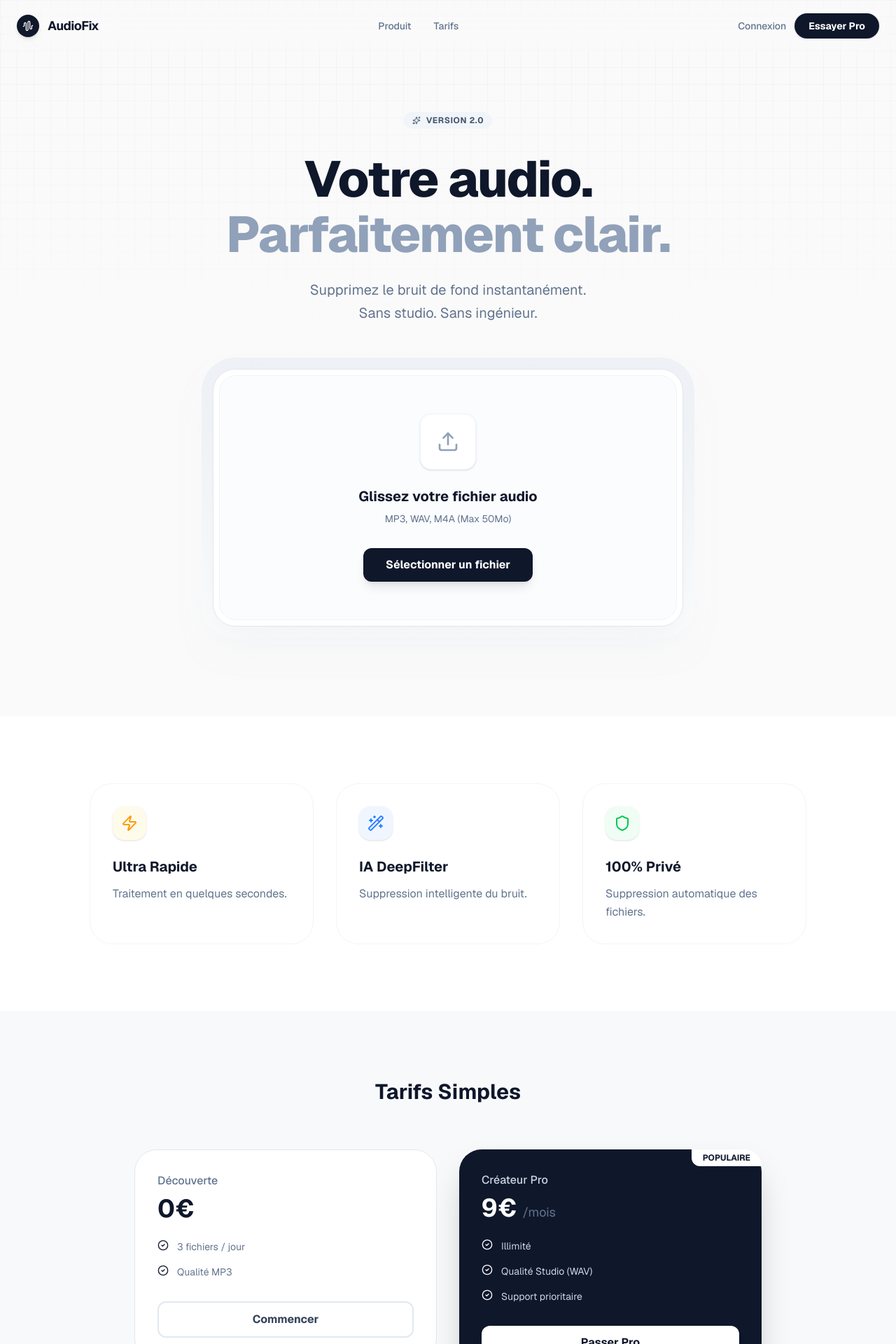
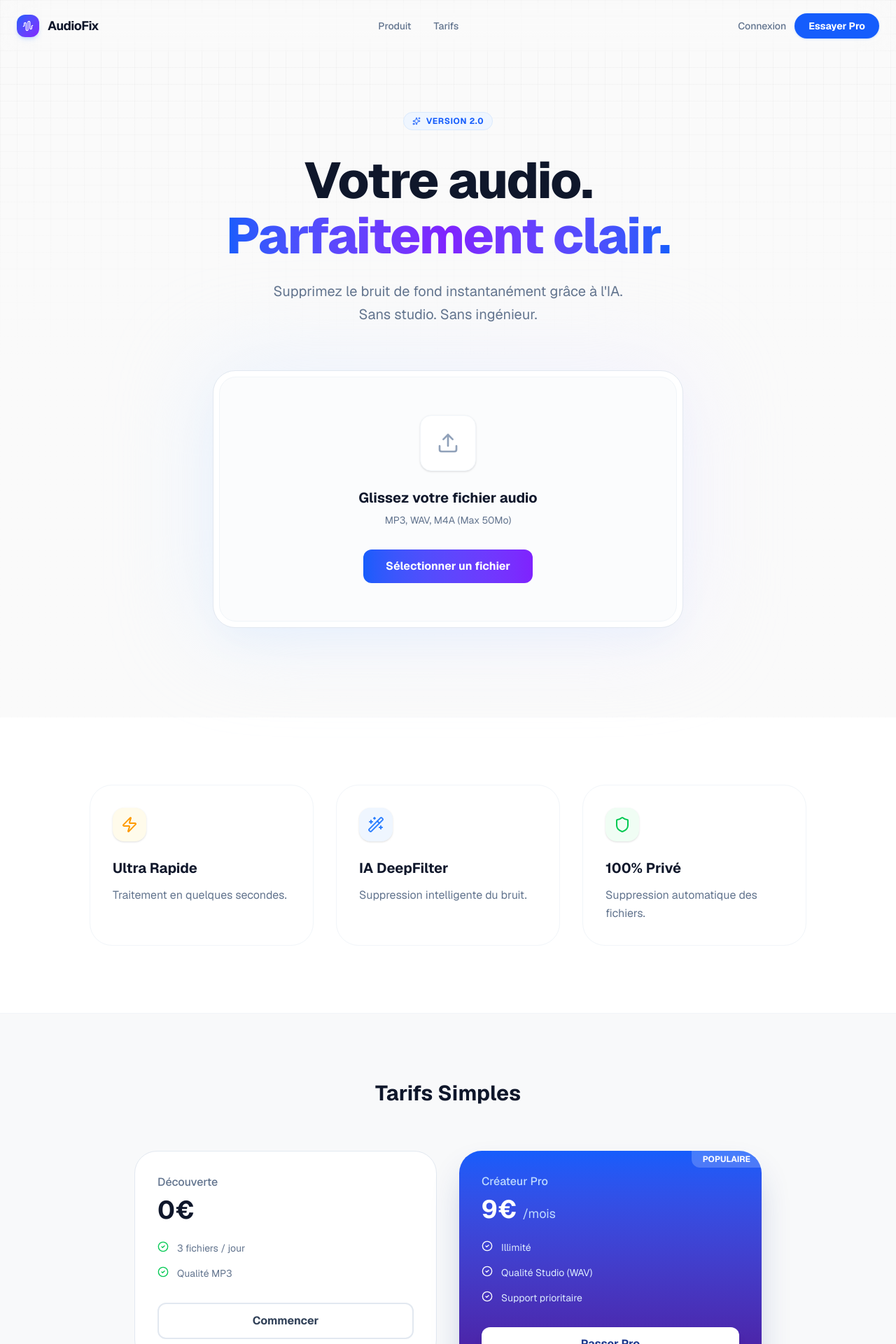
Before and after one commit to mohadzfr/audio-cleaner-saas, a Next.js app: page / in a window 1280 px wide. Shown: the top 1920 px of the page at 70% size. Built offline with nearby package versions, Linux system fonts and the light colour scheme.

Commit message:
Redesign complet + dynamic island V3

```diff
--- a/app/page.tsx
+++ b/app/page.tsx
@@ -1,7 +1,6 @@
 "use client";
 
 import { useState, useEffect } from "react";
-// CORRECTION ICI : J'ai rajouté Wand2 et Sparkles
 import { Upload, Wand2, CheckCircle2, AudioWaveform, Zap, Shield, X, Sparkles, ArrowRight } from "lucide-react";
 import { motion, AnimatePresence, useScroll } from "framer-motion";
 
@@ -64,11 +63,11 @@ export default function Home() {
     }
   };
 
-  // --- CONFIGURATION NAVBAR (CORRECTION MOBILE) ---
+  // --- CONFIGURATION NAVBAR ---
   const navVariants = {
     top: {
       width: "100%",
-      maxWidth: "100%",
+      maxWidth: "100%", // Empêche le dépassement sur mobile
       top: 0,
       y: 0,
       borderRadius: 0,
@@ -92,7 +91,7 @@ export default function Home() {
   };
 
   return (
-    <div className="min-h-screen bg-[#FAFAFA] text-slate-900 font-sans selection:bg-blue-100 selection:text-blue-900 overflow-x-hidden w-full">
+    <div className="min-h-screen bg-[#FAFAFA] text-slate-900 font-sans selection:bg-blue-500 selection:text-white overflow-x-hidden w-full">
 
       {/* --- MODAL --- */}
       <AnimatePresence>
@@ -105,10 +104,13 @@ export default function Home() {
              initial={{ scale: 0.95, opacity: 0 }} animate={{ scale: 1, opacity: 1 }} exit={{ scale: 0.95, opacity: 0 }}
              className="bg-white border border-slate-200 p-8 rounded-3xl max-w-sm w-full text-center relative shadow-2xl"
            >
-              <button onClick={() => setShowModal(false)} className="absolute top-4 right-4 p-2 text-slate-400 hover:text-slate-900 transition-colors"><X className="w-5 h-5" /></button>
-              <h3 className="text-xl font-bold mb-2 text-slate-900 mt-4">Accès Pro Bientôt</h3>
+              <button onClick={() => setShowModal(false)} className="absolute top-4 right-4 p-2 text-slate-400 hover:text-blue-600 transition-colors"><X className="w-5 h-5" /></button>
+              <div className="w-12 h-12 bg-blue-100 rounded-2xl flex items-center justify-center mx-auto mb-4 text-blue-600">
+                <Sparkles className="w-6 h-6" />
+              </div>
+              <h3 className="text-xl font-bold mb-2 text-slate-900">Accès Pro Bientôt</h3>
               <p className="text-slate-500 mb-8 text-sm leading-relaxed">L'offre illimitée est en cours de finalisation.</p>
-              <button onClick={() => setShowModal(false)} className="w-full py-3 bg-slate-900 hover:bg-black text-white rounded-xl font-semibold transition-all">Compris</button>
+              <button onClick={() => setShowModal(false)} className="w-full py-3 bg-blue-600 hover:bg-blue-700 text-white rounded-xl font-semibold transition-all">Compris</button>
            </motion.div>
         </motion.div>
       )}
@@ -124,29 +126,29 @@ export default function Home() {
         className="backdrop-blur-xl flex items-center justify-between overflow-hidden"
       >
           <div className="flex items-center gap-3 font-bold text-lg tracking-tight cursor-pointer shrink-0" onClick={() => window.scrollTo({top: 0, behavior: 'smooth'})}>
-            <div className="w-8 h-8 bg-slate-900 rounded-full flex items-center justify-center shadow-md">
+            <div className="w-8 h-8 bg-gradient-to-br from-blue-600 to-violet-600 rounded-xl flex items-center justify-center shadow-md shadow-blue-500/20">
               <AudioWaveform className="w-4 h-4 text-white" />
             </div>
             <motion.span animate={{ opacity: isScrolled ? 0 : 1, width: isScrolled ? 0 : "auto" }} className="whitespace-nowrap overflow-hidden text-slate-900">AudioFix</motion.span>
           </div>
 
           <motion.div animate={{ opacity: isScrolled ? 0 : 1, display: isScrolled ? "none" : "flex" }} className="hidden md:flex items-center gap-8 text-sm font-medium text-slate-500">
-            <button onClick={() => scrollToSection('upload')} className="hover:text-slate-900 transition-colors">Produit</button>
-            <button onClick={() => scrollToSection('pricing')} className="hover:text-slate-900 transition-colors">Tarifs</button>
+            <button onClick={() => scrollToSection('upload')} className="hover:text-blue-600 transition-colors">Produit</button>
+            <button onClick={() => scrollToSection('pricing')} className="hover:text-blue-600 transition-colors">Tarifs</button>
           </motion.div>
 
           <div className="flex items-center gap-3 shrink-0">
             <motion.button
                animate={{ opacity: isScrolled ? 0 : 1, display: isScrolled ? "none" : "block" }}
                onClick={() => setShowModal(true)}
-               className="text-slate-500 hover:text-slate-900 text-sm font-medium transition-colors"
+               className="text-slate-500 hover:text-blue-600 text-sm font-medium transition-colors"
             >
               Connexion
             </motion.button>
             <motion.button
               onClick={() => setShowModal(true)}
               layout
-              className="px-5 py-2 bg-slate-900 text-white rounded-full font-bold text-sm hover:bg-black transition-colors shadow-sm"
+              className="px-5 py-2 bg-blue-600 text-white rounded-full font-bold text-sm hover:bg-blue-700 transition-colors shadow-sm shadow-blue-500/20"
             >
               {isScrolled ? "S'inscrire" : "Essayer Pro"}
             </motion.button>
@@ -163,7 +165,7 @@ export default function Home() {
         <div className="max-w-4xl mx-auto text-center relative z-10">
 
           <motion.div initial={{ opacity: 0, y: 20 }} animate={{ opacity: 1, y: 0 }} transition={{ delay: 0.1 }}>
-            <div className="inline-flex items-center gap-2 px-3 py-1 rounded-full bg-slate-100 text-slate-600 text-xs font-bold mb-8 uppercase tracking-wider">
+            <div className="inline-flex items-center gap-2 px-3 py-1 rounded-full bg-blue-50 border border-blue-100 text-blue-600 text-xs font-bold mb-8 uppercase tracking-wider">
                <Sparkles className="w-3 h-3" /> Version 2.0
             </div>
           </motion.div>
@@ -173,14 +175,14 @@ export default function Home() {
             className="text-5xl md:text-7xl font-extrabold tracking-tight text-slate-900 mb-6 leading-[1.1]"
           >
             Votre audio. <br/>
-            <span className="text-slate-400">Parfaitement clair.</span>
+            <span className="text-transparent bg-clip-text bg-gradient-to-r from-blue-600 via-violet-600 to-blue-600">Parfaitement clair.</span>
           </motion.h1>
 
           <motion.p
             initial={{ opacity: 0, y: 20 }} animate={{ opacity: 1, y: 0 }} transition={{ delay: 0.3 }}
             className="text-xl text-slate-500 mb-16 max-w-2xl mx-auto leading-relaxed"
           >
-            Supprimez le bruit de fond instantanément.<br/> Sans studio. Sans ingénieur.
+            Supprimez le bruit de fond instantanément grâce à l'IA.<br/> Sans studio. Sans ingénieur.
           </motion.p>
 
           {/* --- UPLOAD CARD --- */}
@@ -189,11 +191,11 @@ export default function Home() {
             initial={{ opacity: 0, scale: 0.95 }} animate={{ opacity: 1, scale: 1 }} transition={{ delay: 0.4 }}
             className="relative max-w-2xl mx-auto group"
           >
-            {/* Ombre très douce derrière */}
-            <div className="absolute -inset-4 bg-gradient-to-b from-slate-200 to-white rounded-[3rem] -z-10 opacity-50"></div>
+            {/* Ombre colorée derrière */}
+            <div className="absolute -inset-4 bg-gradient-to-r from-blue-100 to-violet-100 rounded-[3rem] blur-3xl opacity-50 -z-10 group-hover:opacity-70 transition-opacity duration-500"></div>
 
-            <div className="bg-white rounded-[2rem] border border-slate-200 shadow-2xl shadow-slate-200/50 p-2 relative">
-              <div className="rounded-[1.5rem] bg-slate-50/50 border border-slate-100 p-8 md:p-12 min-h-[350px] flex flex-col items-center justify-center relative overflow-hidden transition-colors hover:border-slate-200">
+            <div className="bg-white rounded-[2rem] border border-slate-200 shadow-2xl shadow-blue-200/20 p-2 relative">
+              <div className="rounded-[1.5rem] bg-slate-50/50 border border-slate-100 p-8 md:p-12 min-h-[350px] flex flex-col items-center justify-center relative overflow-hidden transition-colors hover:border-blue-300">
 
                 <AnimatePresence mode="wait">
                   {/* UPLOAD STATE */}
@@ -203,12 +205,12 @@ export default function Home() {
                       initial={{ opacity: 0 }} animate={{ opacity: 1 }} exit={{ opacity: 0 }}
                       className="flex flex-col items-center cursor-pointer group/label w-full z-10"
                     >
-                      <div className="w-20 h-20 bg-white rounded-2xl flex items-center justify-center mb-6 shadow-sm border border-slate-100 group-hover/label:scale-110 group-hover/label:border-slate-300 group-hover/label:shadow-md transition-all duration-300">
-                        <Upload className="w-8 h-8 text-slate-400 group-hover/label:text-slate-900" />
+                      <div className="w-20 h-20 bg-white rounded-2xl flex items-center justify-center mb-6 shadow-sm border border-slate-100 group-hover/label:scale-110 group-hover/label:border-blue-300 group-hover/label:shadow-md transition-all duration-300">
+                        <Upload className="w-8 h-8 text-slate-400 group-hover/label:text-blue-600" />
                       </div>
                       <h3 className="text-xl font-bold text-slate-900 mb-2">Glissez votre fichier audio</h3>
                       <p className="text-slate-500 mb-8 text-sm">MP3, WAV, M4A (Max 50Mo)</p>
-                      <div className="px-8 py-3 bg-slate-900 text-white rounded-xl font-bold hover:bg-black transition-all shadow-lg hover:-translate-y-0.5">
+                      <div className="px-8 py-3 bg-gradient-to-r from-blue-600 to-violet-600 text-white rounded-xl font-bold hover:shadow-lg hover:shadow-blue-500/30 transition-all hover:-translate-y-0.5">
                         Sélectionner un fichier
                       </div>
                       <input type="file" accept="audio/*" onChange={handleFileChange} className="hidden" />
@@ -222,19 +224,19 @@ export default function Home() {
                       initial={{ opacity: 0, y: 20 }} animate={{ opacity: 1, y: 0 }} exit={{ opacity: 0, y: -20 }}
                       className="w-full text-center z-10"
                     >
-                      <div className="inline-flex items-center gap-3 px-4 py-2 bg-white border border-slate-200 rounded-full mb-8 shadow-sm">
-                         <AudioWaveform className="w-4 h-4 text-slate-500"/>
+                      <div className="inline-flex items-center gap-3 px-4 py-2 bg-white border border-blue-100 rounded-full mb-8 shadow-sm">
+                         <AudioWaveform className="w-4 h-4 text-blue-600"/>
                          <span className="text-slate-700 font-medium">{file.name}</span>
                       </div>
 
                       <button
                         onClick={cleanAudio}
-                        className="w-full py-4 bg-slate-900 text-white rounded-xl font-bold text-lg shadow-lg hover:bg-black hover:scale-[1.01] transition-all flex items-center justify-center gap-2"
+                        className="w-full py-4 bg-gradient-to-r from-blue-600 to-violet-600 text-white rounded-xl font-bold text-lg shadow-lg shadow-blue-500/30 hover:shadow-xl hover:scale-[1.01] transition-all flex items-center justify-center gap-2"
                       >
                         <Wand2 className="w-5 h-5" />
                         Nettoyer avec l'IA
                       </button>
-                      <button onClick={() => setFile(null)} className="mt-6 text-sm text-slate-500 hover:text-slate-900 transition-colors underline-offset-4 hover:underline">Annuler</button>
+                      <button onClick={() => setFile(null)} className="mt-6 text-sm text-slate-500 hover:text-blue-600 transition-colors underline-offset-4 hover:underline">Annuler</button>
                     </motion.div>
                   )}
 
@@ -245,7 +247,7 @@ export default function Home() {
                       initial={{ opacity: 0 }} animate={{ opacity: 1 }} exit={{ opacity: 0 }}
                       className="text-center z-10"
                     >
-                      <div className="w-16 h-16 border-4 border-slate-200 border-t-slate-900 rounded-full animate-spin mx-auto mb-6"></div>
+                      <div className="w-16 h-16 border-4 border-blue-100 border-t-blue-600 rounded-full animate-spin mx-auto mb-6"></div>
                       <h3 className="text-lg font-bold text-slate-900">Traitement en cours...</h3>
                     </motion.div>
                   )}
@@ -258,7 +260,7 @@ export default function Home() {
                       initial={{ opacity: 0 }} animate={{ opacity: 1 }}
                       className="w-full text-center z-10"
                     >
-                      <div className="w-16 h-16 rounded-full bg-green-100 flex items-center justify-center mx-auto mb-6 text-green-600 shadow-sm">
+                      <div className="w-16 h-16 rounded-full bg-green-100 flex items-center justify-center mx-auto mb-6 text-green-600 shadow-sm border border-green-200">
                         <CheckCircle2 className="w-8 h-8" />
                       </div>
 
@@ -267,10 +269,10 @@ export default function Home() {
                       </div>
 
                       <div className="flex gap-4">
-                        <a href={result} download="clean.wav" className="flex-1 py-3 bg-slate-900 text-white rounded-xl font-bold hover:bg-black transition-all text-center shadow-lg hover:-translate-y-0.5">
+                        <a href={result} download="clean.wav" className="flex-1 py-3 bg-blue-600 text-white rounded-xl font-bold hover:bg-blue-700 transition-all text-center shadow-lg hover:-translate-y-0.5">
                           Télécharger
                         </a>
-                        <button onClick={() => {setFile(null); setResult(null)}} className="px-6 py-3 bg-white border-2 border-slate-200 text-slate-700 rounded-xl font-bold hover:bg-slate-50 transition-colors">
+                        <button onClick={() => {setFile(null); setResult(null)}} className="px-6 py-3 bg-white border-2 border-slate-200 text-slate-700 rounded-xl font-bold hover:bg-slate-50 hover:border-blue-300 hover:text-blue-600 transition-colors">
                           Nouveau
                         </button>
                       </div>
@@ -291,7 +293,7 @@ export default function Home() {
         </div>
       </div>
 
-      {/* --- FEATURES (Light) --- */}
+      {/* --- FEATURES (Colored) --- */}
       <div className="py-24 px-6 bg-white">
         <div className="max-w-5xl mx-auto grid md:grid-cols-3 gap-8">
           {[
@@ -299,7 +301,7 @@ export default function Home() {
             { icon: Wand2, title: "IA DeepFilter", desc: "Suppression intelligente du bruit.", color: "text-blue-500", bg: "bg-blue-50" },
             { icon: Shield, title: "100% Privé", desc: "Suppression automatique des fichiers.", color: "text-green-500", bg: "bg-green-50" }
           ].map((feature, i) => (
-            <div key={i} className="bg-white border border-slate-100 p-8 rounded-[2rem] hover:shadow-xl hover:border-blue-100 transition-all duration-300 group hover:-translate-y-1">
+            <div key={i} className="bg-white border border-slate-100 p-8 rounded-[2rem] hover:shadow-xl hover:border-blue-200 transition-all duration-300 group hover:-translate-y-1">
               <div className={`w-12 h-12 rounded-2xl ${feature.bg} flex items-center justify-center mb-6 ${feature.color} group-hover:scale-110 transition-transform shadow-sm`}>
                 <feature.icon className="w-6 h-6" />
               </div>
@@ -310,34 +312,34 @@ export default function Home() {
         </div>
       </div>
 
-      {/* --- PRICING (Light) --- */}
+      {/* --- PRICING (Colored) --- */}
       <div id="pricing" className="py-24 px-6 border-t border-slate-100 bg-slate-50/50">
          <div className="max-w-4xl mx-auto text-center">
              <h2 className="text-3xl font-bold text-slate-900 mb-16">Tarifs Simples</h2>
 
              <div className="grid md:grid-cols-2 gap-8 items-start">
                  {/* FREE */}
-                 <div className="p-8 rounded-[2rem] bg-white border border-slate-200 text-left hover:shadow-lg transition-all">
+                 <div className="p-8 rounded-[2rem] bg-white border border-slate-200 text-left hover:shadow-lg transition-all hover:border-blue-200">
                      <div className="text-slate-500 font-medium mb-2">Découverte</div>
                      <div className="text-4xl font-bold text-slate-900 mb-6">0€</div>
                      <ul className="space-y-4 mb-8 text-sm text-slate-500">
-                         <li className="flex gap-3"><CheckCircle2 className="w-4 h-4 text-slate-900"/> 3 fichiers / jour</li>
-                         <li className="flex gap-3"><CheckCircle2 className="w-4 h-4 text-slate-900"/> Qualité MP3</li>
+                         <li className="flex gap-3"><CheckCircle2 className="w-4 h-4 text-green-500"/> 3 fichiers / jour</li>
+                         <li className="flex gap-3"><CheckCircle2 className="w-4 h-4 text-green-500"/> Qualité MP3</li>
                      </ul>
-                     <button onClick={() => scrollToSection('upload')} className="w-full py-3 rounded-xl border-2 border-slate-200 font-bold text-slate-700 hover:border-slate-900 hover:text-slate-900 transition-all">Commencer</button>
+                     <button onClick={() => scrollToSection('upload')} className="w-full py-3 rounded-xl border-2 border-slate-200 font-bold text-slate-700 hover:border-blue-600 hover:text-blue-600 transition-all">Commencer</button>
                  </div>
 
-                 {/* PRO (Black Card) */}
-                 <div className="p-8 rounded-[2rem] bg-slate-900 text-white text-left relative shadow-2xl transform hover:scale-[1.02] transition-all">
-                     <div className="absolute top-0 right-0 bg-white text-slate-900 px-4 py-1 rounded-bl-2xl rounded-tr-[2rem] text-xs font-bold uppercase">Populaire</div>
-                     <div className="text-slate-300 font-medium mb-2">Créateur Pro</div>
-                     <div className="text-4xl font-bold text-white mb-6">9€ <span className="text-lg text-slate-500 font-normal">/mois</span></div>
-                     <ul className="space-y-4 mb-8 text-sm text-slate-300">
+                 {/* PRO (Blue Gradient Card) */}
+                 <div className="p-8 rounded-[2rem] bg-gradient-to-b from-blue-600 to-violet-900 text-white text-left relative shadow-2xl shadow-blue-900/30 transform hover:scale-[1.02] transition-all">
+                     <div className="absolute top-0 right-0 bg-white/20 px-4 py-1 rounded-bl-2xl rounded-tr-[2rem] text-xs font-bold uppercase">Populaire</div>
+                     <div className="text-blue-200 font-medium mb-2">Créateur Pro</div>
+                     <div className="text-4xl font-bold text-white mb-6">9€ <span className="text-lg text-blue-200 font-normal">/mois</span></div>
+                     <ul className="space-y-4 mb-8 text-sm text-blue-100">
                          <li className="flex gap-3"><CheckCircle2 className="w-4 h-4 text-white"/> Illimité</li>
                          <li className="flex gap-3"><CheckCircle2 className="w-4 h-4 text-white"/> Qualité Studio (WAV)</li>
                          <li className="flex gap-3"><CheckCircle2 className="w-4 h-4 text-white"/> Support prioritaire</li>
                      </ul>
-                     <button onClick={() => setShowModal(true)} className="w-full py-3 rounded-xl bg-white text-slate-900 font-bold hover:bg-slate-200 transition-all shadow-lg">Passer Pro</button>
+                     <button onClick={() => setShowModal(true)} className="w-full py-3 rounded-xl bg-white text-blue-900 font-bold hover:bg-blue-50 transition-all shadow-lg">Passer Pro</button>
                  </div>
              </div>
          </div>
```
